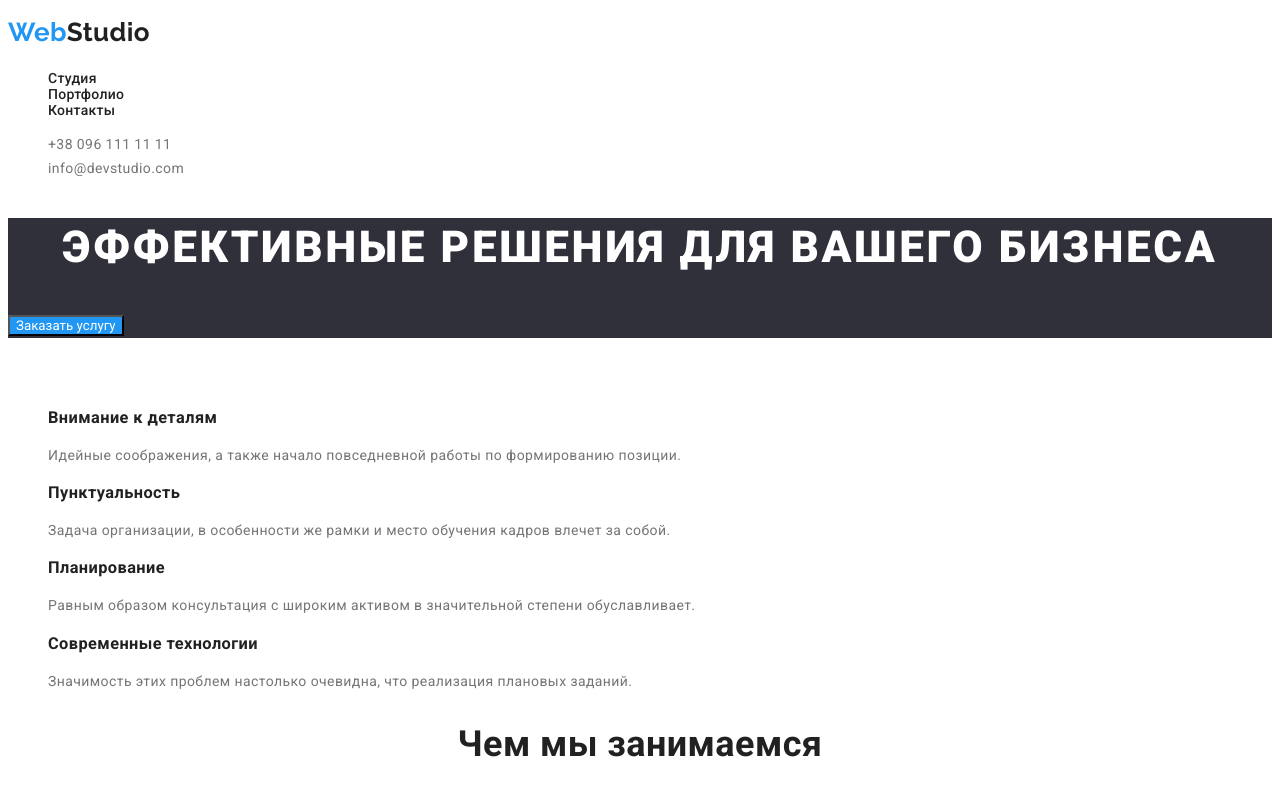
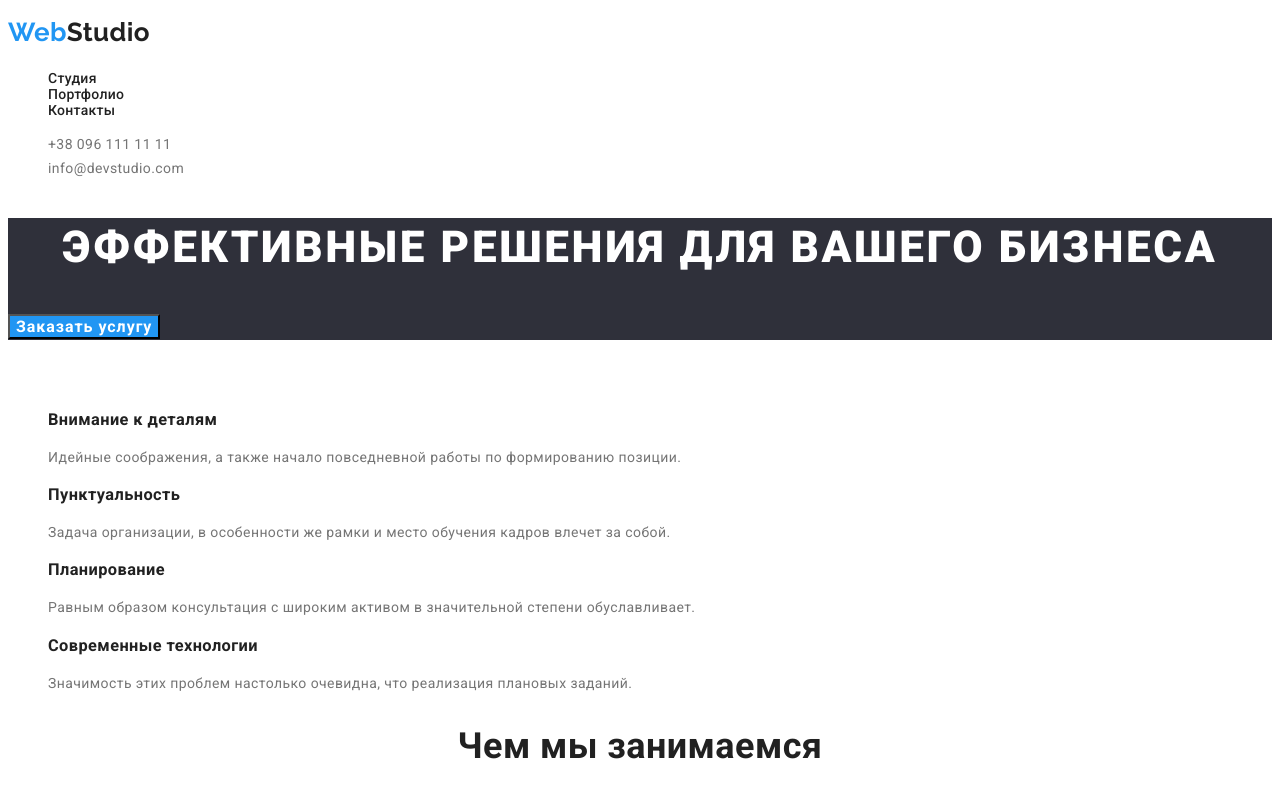
Before and after one commit to brobeliy/goit-markup-hw-02, a plain HTML site: page index.html in a window 1280 px wide. Shown: the top 792 px of the page. Drawn offline with Linux system fonts and the light colour scheme.

Commit message:
fixed button

```diff
--- a/css/styles.css
+++ b/css/styles.css
@@ -16,9 +16,6 @@ body {
   font-size: 14px;
   line-height: 1.71;
   letter-spacing: 0.03em;
-}
-button {
-  font-family: inherit;
 }
 
 /* For document */
@@ -74,6 +71,7 @@ button {
 /* Hero */
 .hero {
   background-color: var(--background-second-color);
+
 }
 
 .hero .title {
@@ -90,7 +88,17 @@ button {
   color: var(--main-color-project);
   background-color: var(--secondary-color-project);
   cursor: pointer;
+  font-family:Roboto, sans-serif;
+font-style: normal;
+font-size: 16px;
+font-weight: 700;
+letter-spacing: 0.06em;
 }
+
+.hero button:hover, .hero button:focus {
+    background-color:var(--main-color-project) ;
+    color: var(--secondary-color-project);
+  }
 
 /* features */
 
@@ -163,15 +171,13 @@ button {
 
 .list-button {
     list-style: none;
-/* font-weight: 500;
-font-size: 16px;
-line-height: 1.62px; */
 }
 .list-button button {
 font-family:Roboto, sans-serif;
 font-style: normal;
 font-size: 16px;
 font-weight: 500;
+letter-spacing: 0.03em;
 cursor: pointer;
 color: var(--main-text-color);
 background-color: #F5F4FA ;
```
